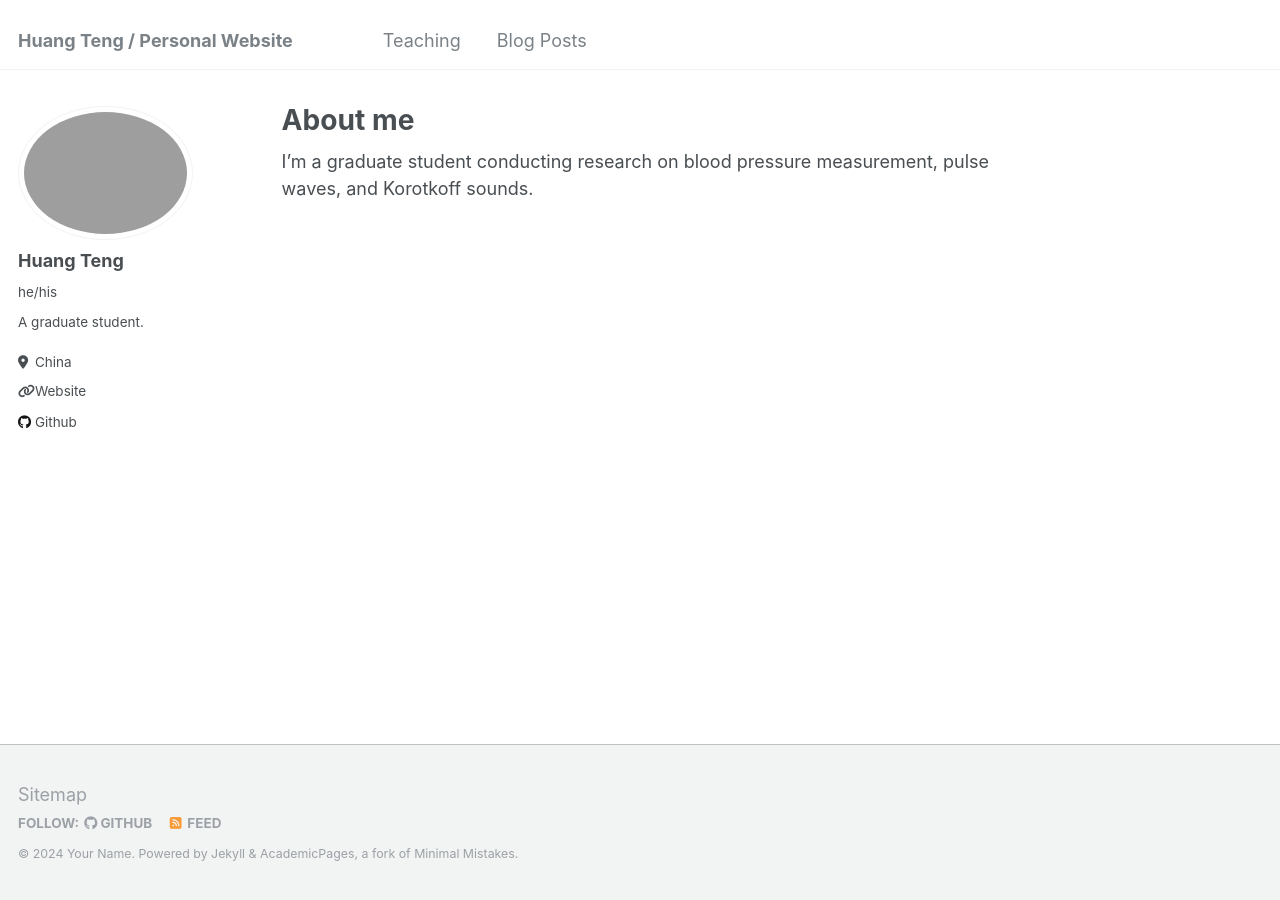
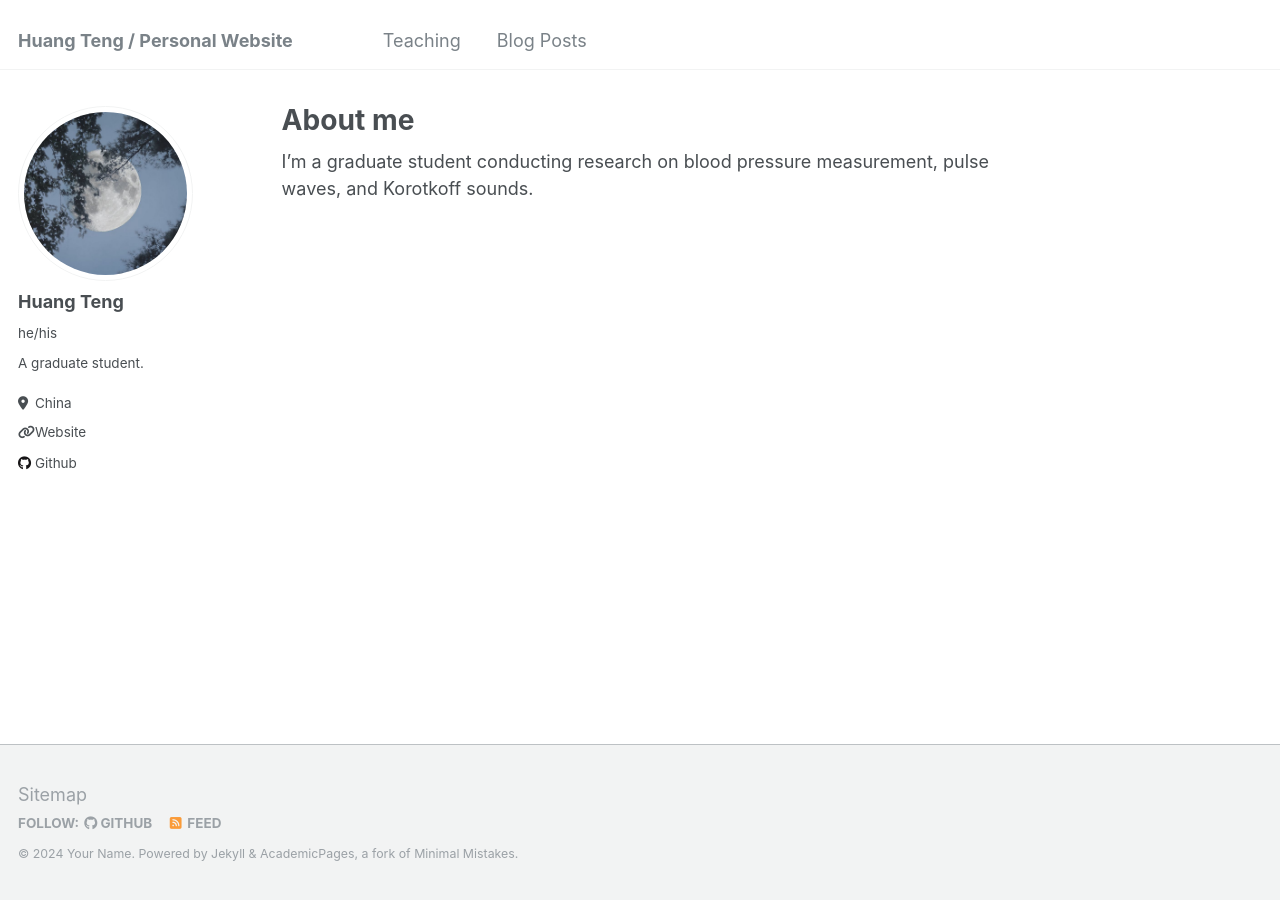
Before and after one commit to HuangTengFOTD/HuangTengFOTD.github.io, a Jekyll site: the page built from _pages/about.md, in a window 1280 px wide. Built offline with Jekyll 4.4.1, drawn with Linux system fonts in a browser that asks for light colours.

Commit message:
Update _config.yml
Correct typo.

```diff
--- a/_config.yml
+++ b/_config.yml
@@ -21,7 +21,7 @@ repository               : "HuangTengFOTD/HuangTengFOTD.github.io"
 #               Additional customization can be done by editing /_includes/author-profile.html
 author:
   # Biographic information
-  avatar           : "trees_fog_moon_1109440_3840x2160.png"
+  avatar           : "trees_fog_moon_1109440_720x720.png"
   name             : "Huang Teng"
   pronouns         : "he/his" # example: "he/his"
   bio              : "A graduate student."
```
